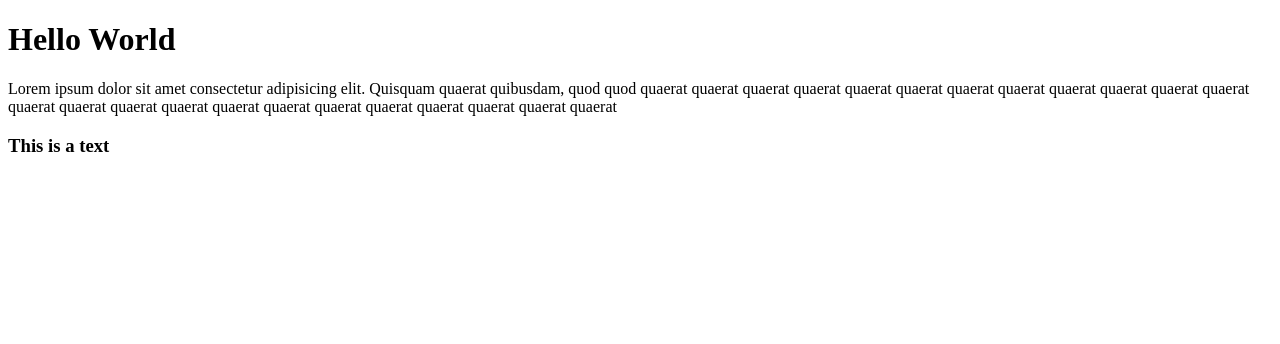
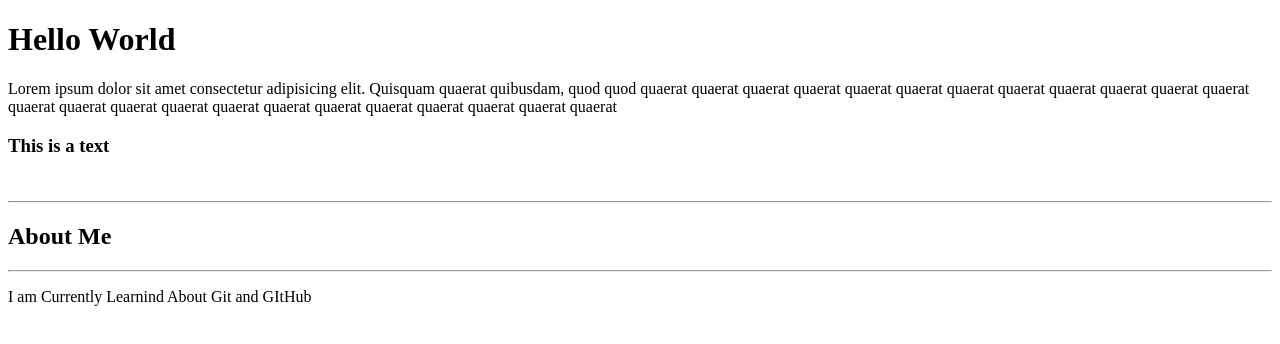
Before and after one commit to eduardovemba/MeusProjectos, a plain HTML site: page index.html in a window 1280 px wide. Drawn offline with Linux system fonts and the light colour scheme.

Commit message:
Update index.html

```diff
--- a/index.html
+++ b/index.html
@@ -11,5 +11,10 @@
     <p>Lorem ipsum dolor sit amet consectetur adipisicing elit. Quisquam quaerat quibusdam, quod quod quaerat quaerat quaerat quaerat quaerat quaerat quaerat quaerat quaerat quaerat quaerat quaerat quaerat quaerat quaerat quaerat quaerat quaerat quaerat quaerat quaerat quaerat quaerat quaerat </p>
 
     <h3>This is a text</h3>
+    <br>
+    <hr>
+    <h2>About Me</h2>
+    <hr>
+    <p>I am Currently Learnind About Git and GItHub</p>
 </body>
 </html>
```
